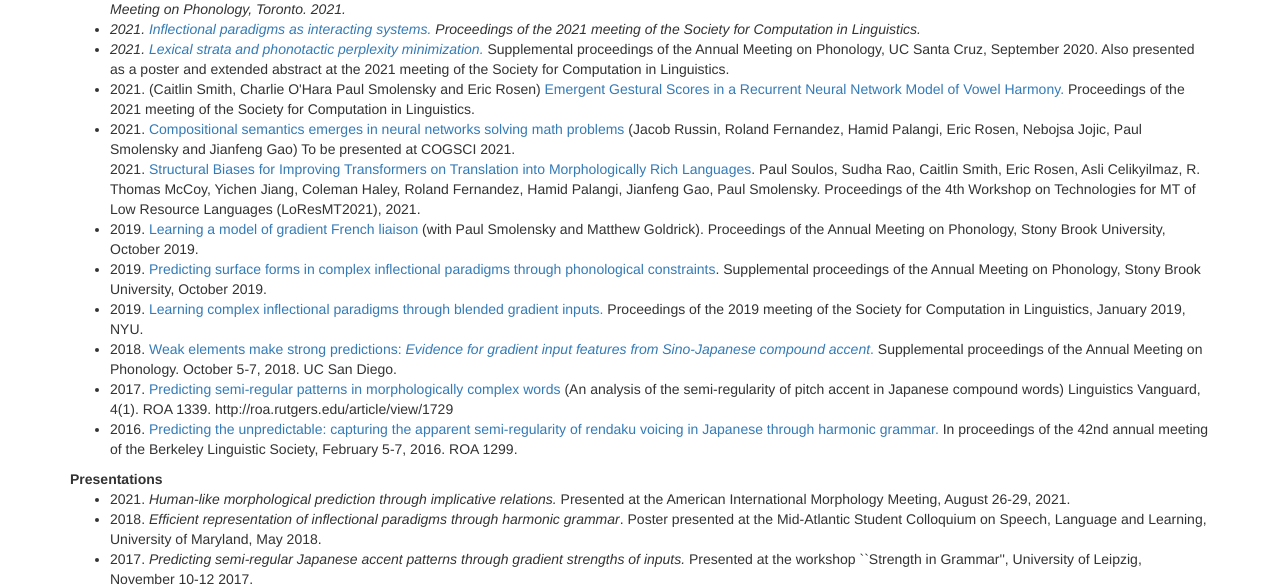
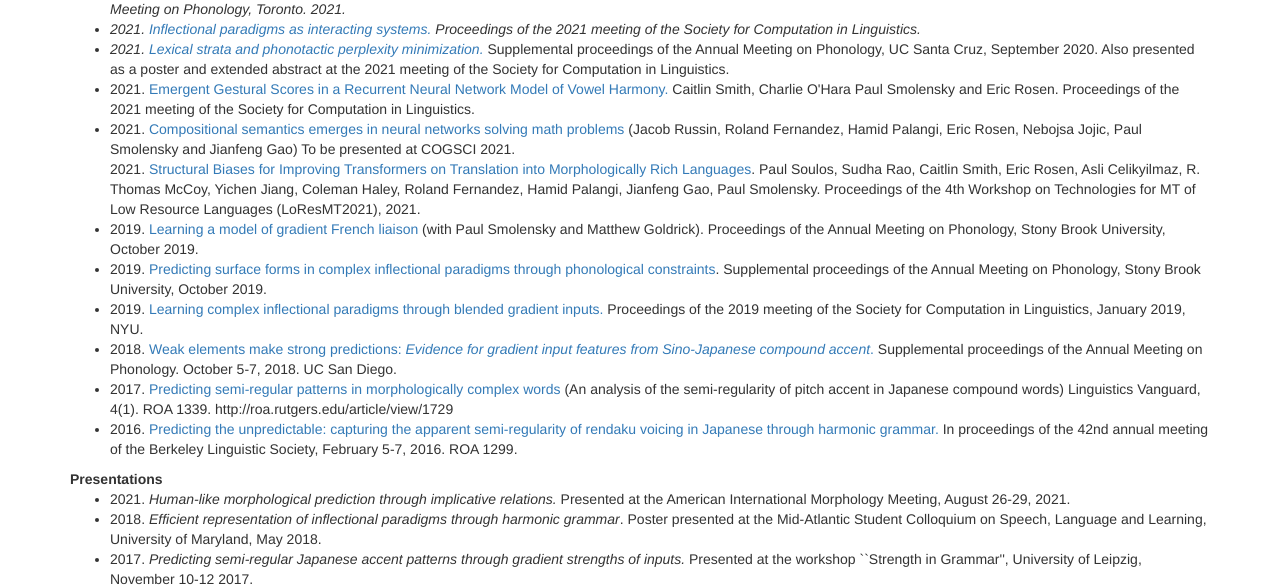
Before and after one commit to stanleythepug/stanleythepug.github.io, a plain HTML site: page publications.html in a window 1280 px wide. Shown: the part 215-801 px from the top of the page. Drawn offline with nearby package versions, Linux system fonts and the light colour scheme.

Commit message:
Updated cv

```diff
--- a/publications.html
+++ b/publications.html
@@ -50,7 +50,7 @@
                 <li> 2022 (with second author Matthew Goldrick) <i>Interaction of lexical strata in hybrid compound words through gradient phonotactics</i>. Supplemental Proceedings of the Annual Meeting on Phonology, Toronto. 2021.</li>
                 <li> 2021. <a href="https://scholarworks.umass.edu/scil/vol4/iss1/14/">Inflectional paradigms as interacting systems.</i></a> Proceedings of the 2021 meeting of the Society for Computation in Linguistics.</li>
                 <li> 2021. <a href="https://scholarworks.umass.edu/scil/vol4/iss1/49/"<i>Lexical strata and phonotactic perplexity minimization.</i></a> Supplemental proceedings of the Annual Meeting on Phonology, UC Santa Cruz, September 2020. Also presented as a poster and extended abstract at the 2021 meeting of the Society for Computation in Linguistics.</li>
-                <li> 2021. (Caitlin Smith, Charlie O&#39;Hara Paul Smolensky and Eric Rosen) <a href="https://caitlinsmith14.github.io/pdf/smithetal_scil2021_paper.pdf"<i>Emergent Gestural Scores in a Recurrent Neural Network Model of Vowel Harmony.</i></a> Proceedings of the 2021 meeting of the Society for Computation in Linguistics.</li>
+                <li> 2021. <a href="https://caitlinsmith14.github.io/pdf/smithetal_scil2021_paper.pdf"<i>Emergent Gestural Scores in a Recurrent Neural Network Model of Vowel Harmony.</i></a> Caitlin Smith, Charlie O&#39;Hara Paul Smolensky and Eric Rosen.  Proceedings of the 2021 meeting of the Society for Computation in Linguistics.</li>
                 <li> 2021. <a href="https://en.x-mol.com/paper/article/1395477939799703552"<i>Compositional semantics emerges in neural networks solving math problems</i></a> (Jacob Russin, Roland Fernandez, Hamid Palangi, Eric Rosen, Nebojsa Jojic, Paul Smolensky and Jianfeng Gao) To be presented at COGSCI 2021.</li>
 		<l1> 2021. <a href="https://arxiv.org/abs/2208.06061"<i> Structural Biases for Improving Transformers on Translation into Morphologically Rich Languages</i></a>. Paul Soulos, Sudha Rao, Caitlin Smith, Eric Rosen, Asli Celikyilmaz, R. Thomas McCoy, Yichen Jiang, Coleman Haley, Roland Fernandez, Hamid Palangi, Jianfeng Gao, Paul Smolensky. Proceedings of the 4th Workshop on Technologies for MT of Low Resource Languages (LoResMT2021), 2021. </li>
                 <li> 2019. <a href="https://journals.linguisticsociety.org/proceedings/index.php/amphonology/article/view/4680"<i>Learning a model of gradient French liaison</i></a> (with Paul Smolensky and Matthew Goldrick). Proceedings of the Annual Meeting on Phonology, Stony Brook University, October 2019.</li>
```
Also changed, not shown: 1 other file.
